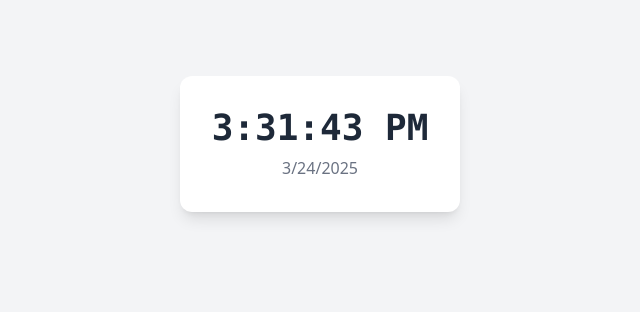
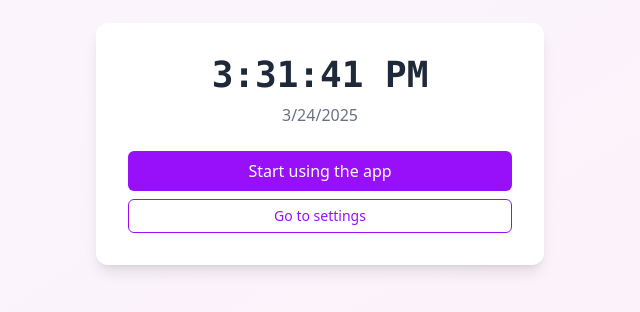
Before and after one commit to satasuk03/pdf-ai-companion, a SvelteKit app: page / in a window 1280 px wide. Shown: the part 256-568 px from the top of the page, without its empty margins (320-960 px from the left). Built offline with nearby package versions, Linux system fonts and the light colour scheme.

Commit message:
update component

```diff
--- a/src/lib/components/shared/Button.svelte
+++ b/src/lib/components/shared/Button.svelte
@@ -3,7 +3,7 @@
 	import type { HTMLButtonAttributes } from 'svelte/elements';
 
 	interface Props extends HTMLButtonAttributes {
-		variant?: 'primary' | 'secondary' | 'outline' | 'danger';
+		variant?: 'primary' | 'secondary' | 'outline' | 'danger' | 'link';
 		size?: 'sm' | 'md' | 'lg';
 		loading?: boolean;
 		fullWidth?: boolean;
@@ -25,6 +25,7 @@
 	}: Props = $props();
 
 	const variantClasses = {
+		link: 'text-blue-600 hover:text-blue-700',
 		primary: 'bg-purple-600 text-white hover:bg-purple-700 focus:ring-purple-500',
 		secondary: 'bg-gray-200 text-gray-800 hover:bg-gray-300 focus:ring-gray-400',
 		outline:
--- a/src/routes/+page.svelte
+++ b/src/routes/+page.svelte
@@ -1,4 +1,6 @@
 <script lang="ts">
+	import Button from '$lib/components/shared/Button.svelte';
+	import Card from '$lib/components/shared/Card.svelte';
 	import { onMount } from 'svelte';
 
 	let time = new Date();
@@ -14,13 +16,26 @@
 	});
 </script>
 
-<div class="flex min-h-screen items-center justify-center bg-gray-100">
-	<div class="rounded-xl bg-white p-8 shadow-lg">
+<div class="flex min-h-screen items-center justify-center">
+	<Card className="flex flex-col items-center justify-center">
 		<h1 class="font-mono text-4xl font-bold text-gray-800">
 			{time.toLocaleTimeString()}
 		</h1>
 		<p class="mt-2 text-center text-gray-500">
 			{time.toLocaleDateString()}
 		</p>
-	</div>
+		<div class="mt-6 flex w-full flex-col items-center justify-center gap-2">
+			<Button className="w-full" onclick={() => (window.location.href = '/app')}>
+				Start using the app
+			</Button>
+			<Button
+				variant="outline"
+				size="sm"
+				className="w-full"
+				onclick={() => (window.location.href = '/settings')}
+			>
+				Go to settings
+			</Button>
+		</div>
+	</Card>
 </div>
--- a/src/routes/settings/+page.svelte
+++ b/src/routes/settings/+page.svelte
@@ -34,9 +34,9 @@
 
 <div class="m-4 flex h-full items-center justify-center">
 	<Card className="mx-auto my-auto">
-		<div class="flex items-center justify-between">
-			<h1 class="mb-6 text-2xl font-bold text-gray-800">⚙️ Configuration</h1>
-			<a onclick={() => (window.location.href = '/test')}>Go to test</a>
+		<div class="mb-6 flex content-center items-center justify-between">
+			<h1 class="text-2xl font-bold text-gray-800">⚙️ Configuration</h1>
+			<a href="/test" class="text-blue-600 hover:text-blue-700">Go to test</a>
 		</div>
 		<div class="space-y-4">
 			<div>
```
